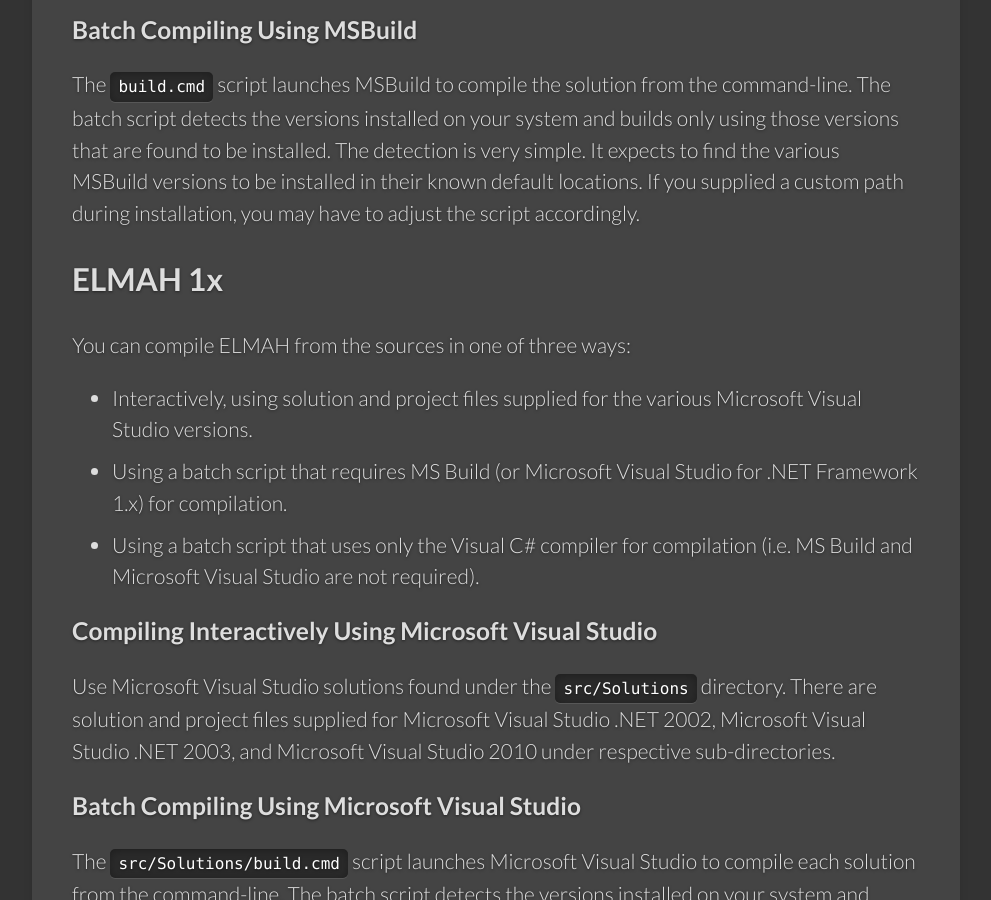
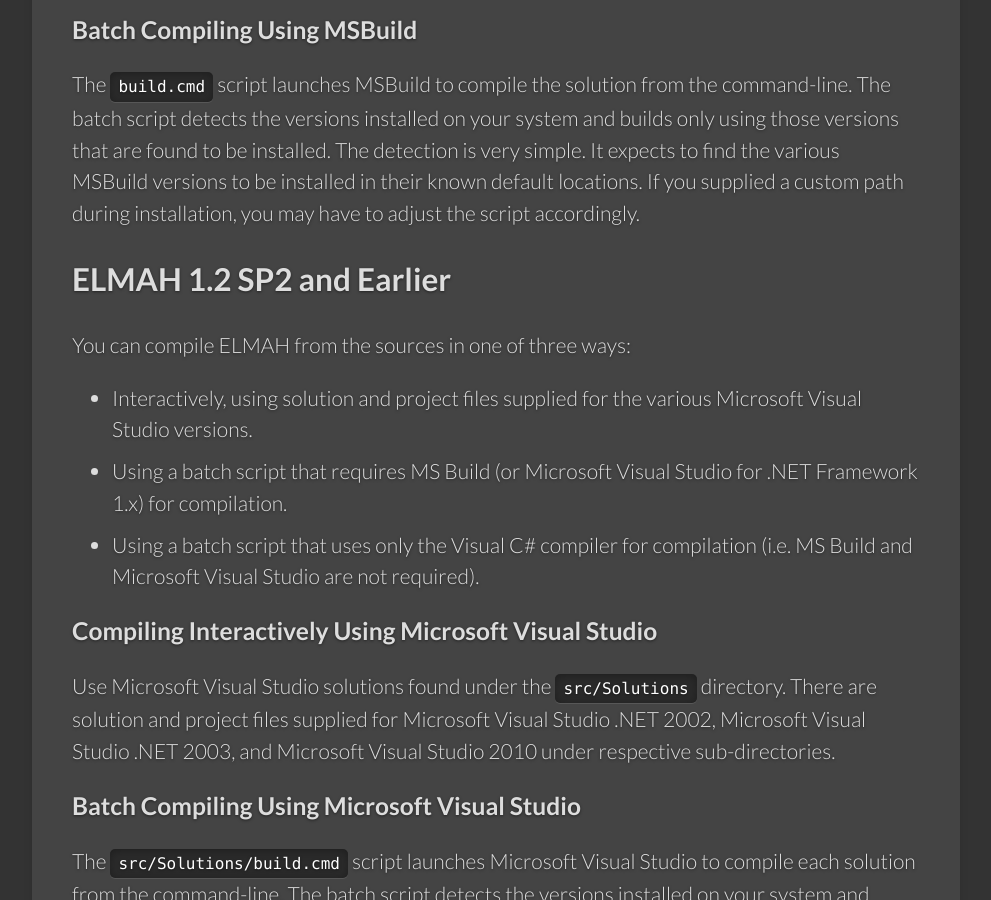
Before and after one commit to elmah/www, a Jekyll site: the page built from Compiling.md, in a window 1280 px wide and 900 px high, scrolled down 580 px. Shown: the whole window, without its empty margins (149-1140 px from the left). Built offline with Jekyll 4.4.1, drawn with Linux system fonts in a browser that asks for light colours.

Commit message:
Changed headline for building ELMAH 1x to 1.2 SP2 and earlier

```diff
--- a/Compiling.md
+++ b/Compiling.md
@@ -20,7 +20,7 @@ Use the Microsoft Visual Studio solution named Elmah.sln found in the root direc
 
 The `build.cmd` script launches MSBuild to compile the solution from the command-line. The batch script detects the versions installed on your system and builds only using those versions that are found to be installed. The detection is very simple. It expects to find the various MSBuild versions to be installed in their known default locations. If you supplied a custom path during installation, you may have to adjust the script accordingly.
 
-## ELMAH 1x
+## ELMAH 1.2 SP2 and Earlier
 
 You can compile ELMAH from the sources in one of three ways:
 
```
